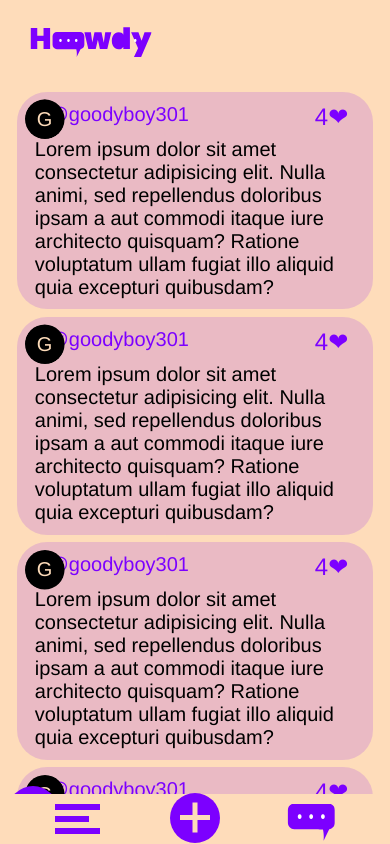
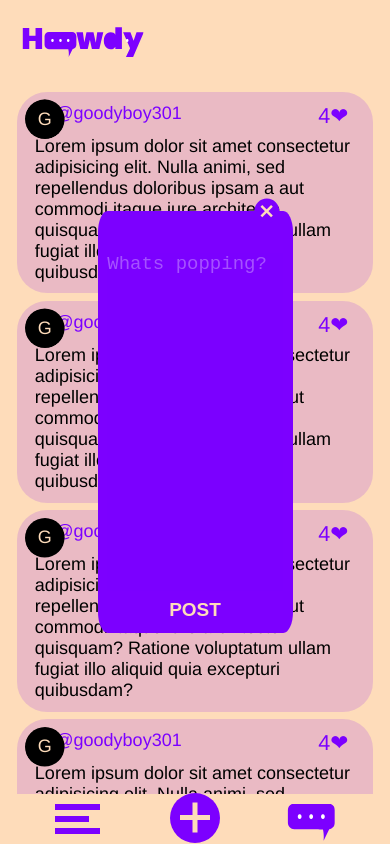
Before and after one commit to GoodyBoy301/Howdy-Frontend, a Vue app: page /explore in a window 390 px wide. Both pictures are taken after a click on the element 195 px from the left and 819 px from the top of the page. Built offline with nearby package versions, Linux system fonts and the light colour scheme.

Commit message:
Create Post on Tablet

```diff
--- a/src/App.vue
+++ b/src/App.vue
@@ -81,5 +81,8 @@ a {
   #app > .layout:nth-of-type(2) {
     display: block;
   }
+  .hideOnMobile {
+    display: none !important;
+  }
 }
 </style>
--- a/src/components/LayoutOne/CreatePost.vue
+++ b/src/components/LayoutOne/CreatePost.vue
@@ -49,7 +49,7 @@ textarea:active {
   border: 0;
   outline: none;
   font-size: 19px;
-  color: var(--secondary);
+  color: white;
   resize: none;
 }
 textarea::placeholder {
@@ -73,4 +73,12 @@ button {
 button:hover {
   border: 1px solid var(--secondary);
 }
+/* tablet */
+@media (max-width: 900px) {
+  .createPost {
+    width: 50vw;
+    left: calc(calc(100vw / 2) - 25vw);
+    color: black;
+  }
+}
 </style>
--- a/src/components/LayoutOne/Post.vue
+++ b/src/components/LayoutOne/Post.vue
@@ -85,11 +85,12 @@ article {
 @media (max-width: 900px) {
   article {
     border-radius: 30px;
-    font-size: 20px;
+    font-size: 18px;
+    max-width: 500px;
   }
   .user {
-    margin-left: 7%;
-    font-size: 20px;
+    margin-left: 9%;
+    font-size: 18px;
     margin-top: 1%;
   }
   .like {
--- a/src/components/LayoutOne/index.vue
+++ b/src/components/LayoutOne/index.vue
@@ -11,7 +11,7 @@
         /></div
     ></Body>
     <CreatePost v-if="create"><Fab @click="handleCreate" /></CreatePost>
-    <Fab @click="handleCreate" />
+    <Fab @click="handleCreate" class="hideOnMobile" />
   </div>
 </template>
 
--- a/src/components/NavBar.vue
+++ b/src/components/NavBar.vue
@@ -6,19 +6,29 @@
         <i style="width: 75%" />
         <i style="width: 100%" />
       </span>
-      <span class="new"><Fab /></span>
+      <span class="new"><Fab @click="handleCreate" /></span>
       <span class="contacts"><img src="../assets/Logo.svg" /></span>
     </aside>
   </div>
+  <CreatePost v-if="create"><Fab @click="handleCreate" /></CreatePost>
 </template>
 
 <script>
+import CreatePost from "./LayoutOne/CreatePost.vue";
 import Fab from "./LayoutOne/Fab.vue";
 export default {
-  components: { Fab },
+  components: { Fab, CreatePost },
+  data() {
+    return {
+      create: false,
+    };
+  },
   methods: {
     handleExplore() {
       this.$router.push("/explore");
+    },
+    handleCreate() {
+      this.create = !this.create;
     },
   },
 };
--- a/src/components/Tab.vue
+++ b/src/components/Tab.vue
@@ -20,4 +20,11 @@ export default {};
   line-height: 30px;
   min-height: 10vh;
 }
+/* tablet */
+@media (max-width: 900px) {
+  .tab {
+    max-width: 500px;
+    margin: auto;
+  }
+}
 </style>
```
